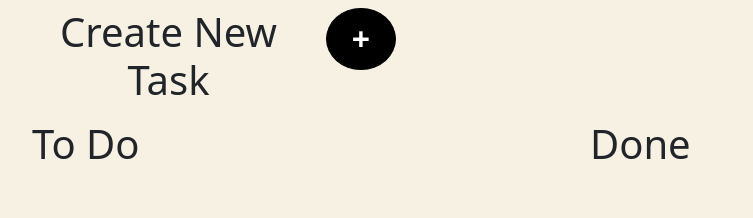
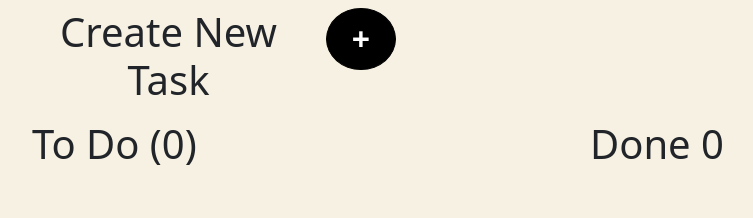
Before and after one commit to LucaH404/ToDoList, a React (Create React App) app: page / in a window 1280 px wide. Shown: the top 218 px of the page, without its empty margins (50-803 px from the left). Built offline with nearby package versions, Linux system fonts and the light colour scheme.

Commit message:
added hooks usecallback and usememo

```diff
--- a/src/components/CreateBtn/CreateBtn.tsx
+++ b/src/components/CreateBtn/CreateBtn.tsx
@@ -1,4 +1,4 @@
-import React, { useState } from 'react';
+import React, { useCallback, useState } from 'react';
 import { Task } from './../Task/taskType';
 import './CreateBtn.css'
 
@@ -15,15 +15,15 @@ const CreateBtn = ({ onTaskSubmit }: CreateBtnProps) => {
    isDone: false
   });
 
-  const handleChange = (event: React.ChangeEvent<HTMLInputElement> | React.ChangeEvent<HTMLSelectElement>) => {
+  const handleChange = useCallback((event: React.ChangeEvent<HTMLInputElement> | React.ChangeEvent<HTMLSelectElement>) => {
     const { name, value } = event.target;
     setTaskData(prevData => ({
       ...prevData,
       [name]: value
     }));
-  };
+  }, [])
 
-  const handleSubmit = () => {
+  const handleSubmit = useCallback(() => {
     const newTask = {
       title: taskData.title,
       description: taskData.description,
@@ -41,7 +41,7 @@ const CreateBtn = ({ onTaskSubmit }: CreateBtnProps) => {
       priority: '',
      isDone: false
     });
-  };
+  }, [onTaskSubmit, taskData.author, taskData.description, taskData.isDone, taskData.priority, taskData.title]);
 
   return (
     <div>
--- a/src/components/Task/TaskCard.tsx
+++ b/src/components/Task/TaskCard.tsx
@@ -1,4 +1,4 @@
-import React, { useEffect, useState } from 'react';
+import React, { useCallback, useEffect, useMemo, useState } from 'react';
 import './taskCard.css'
 import { Task } from './taskType';
 //filtrare in base all'indice e cambiare il parametro all'interno dell'oggetto in sè
@@ -18,24 +18,30 @@ const TaskCard = ({ tasks }: TaskCardProps) => {
         } else return undefined
     };
 
-    console.log(visible)
-    const handleClick = (index: number) => {
+    const handleClick = useCallback((index: number) => {
         const updatedTasks = [...tasks];
         updatedTasks[index].isDone = true;
         setVisible(false);
-    };
+      }, [tasks]);
+
     useEffect(() => {
         if (visible === false) {
             setVisible(true)
         }
     }, [visible]);
 
+    const todoCount = useMemo(() => {
+        return tasks.filter((task) => !task.isDone).length;
+      }, [tasks]);
 
+    const doneCount = useMemo(() => {
+        return tasks.filter((task) => task.isDone).length;
+    }, [tasks]);
 
     return (
         <div className='list-wrapper'>
             <div className='lists'>
-                <div className='h1'>To Do</div>
+                <div className='h1'>To Do ({todoCount})</div>
                 <div className='card-container'>
 
                     {tasks.map((task, index) => (task.isDone === false ?
@@ -63,7 +69,7 @@ const TaskCard = ({ tasks }: TaskCardProps) => {
                 </div>
             </div>
             <div className='lists'>
-                <div className='h1'>Done</div>
+                <div className='h1'>Done {doneCount}</div>
                 <div className='card-container'>
                     { tasks.map((task, index) => (task.isDone !== false ?
                         <div key={index} className='card-wrapper mb-5 mt-5 d-flex flex-column'>
```
